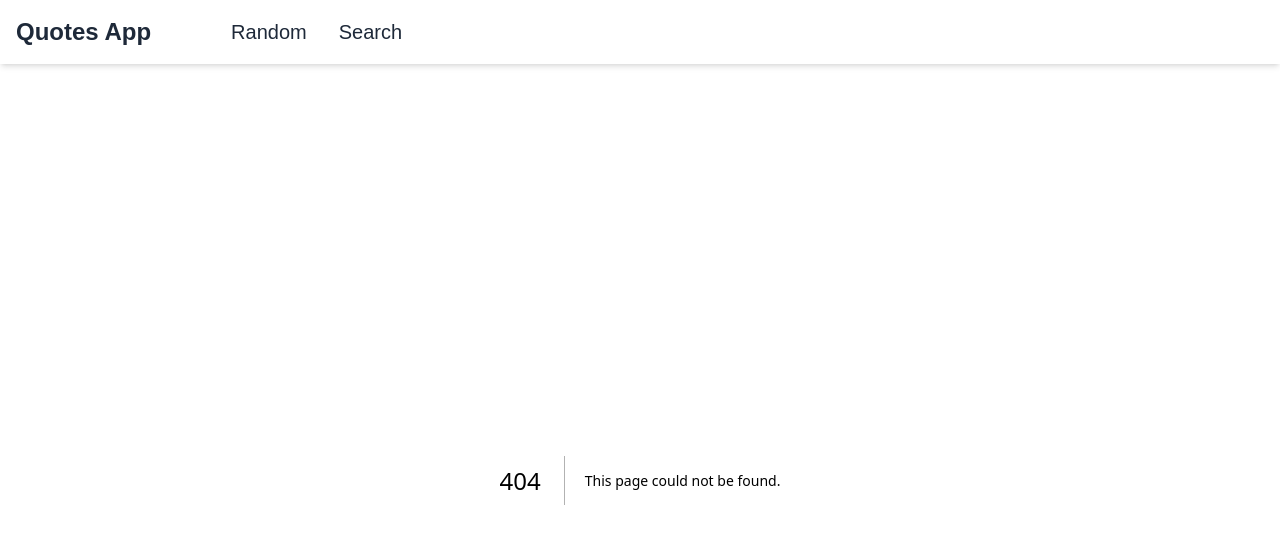
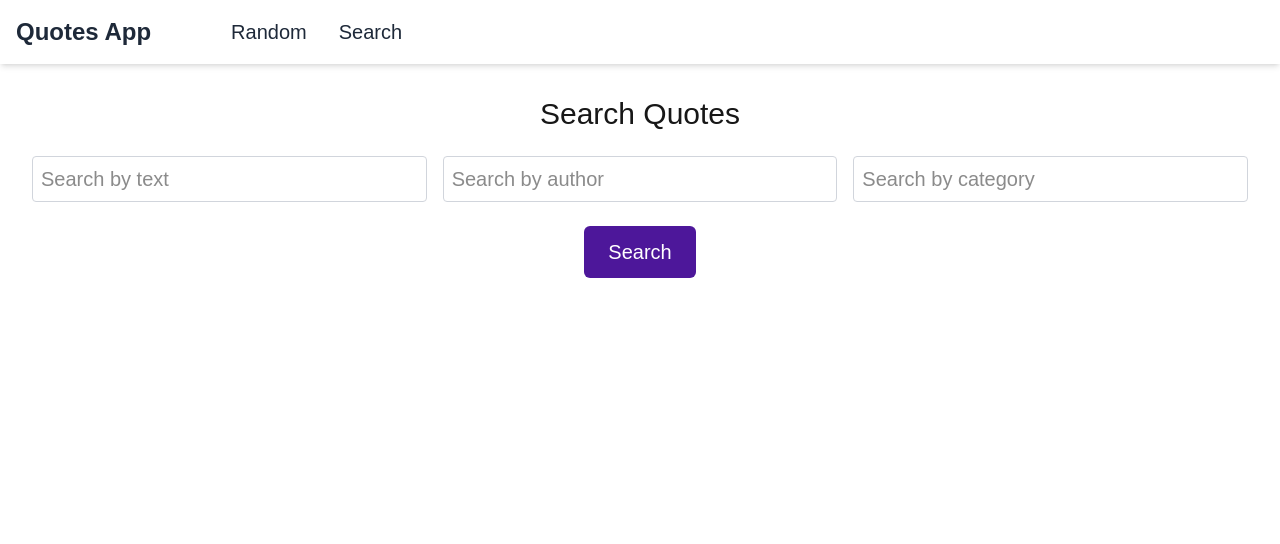
Before and after one commit to BZBaXraM/quotes-next.js-app, a Next.js app: page /search in a window 1280 px wide. Before the commit this address had no page. Shown: the top 544 px of the page. Built offline with nearby package versions, Linux system fonts and the light colour scheme.

Commit message:
added a search page for search quotes from api

```diff
--- a/app/components/Quotes.tsx
+++ b/app/components/Quotes.tsx
@@ -10,7 +10,7 @@ const Quotes = ({ quotes }: QuotesProps) => {
 			{quotes.map((quote) => (
 				<div
 					key={quote.id}
-					className="bg-white
+					className="bg-gray-100
 						dark:bg-gray-800
 						p-4 shadow-md rounded-lg"
 				>
--- a/app/page.tsx
+++ b/app/page.tsx
@@ -24,6 +24,9 @@ export default function Home() {
 
 	return (
 		<div className="p-4">
+			<h1 className="text-3xl mb-6 text-center dark:text-white">
+				Random Quotes
+			</h1>
 			<div className="text-center mb-6">
 				<Button onClick={fetchQuotes} text={"Get Random Quotes"} />
 			</div>
--- /dev/null
+++ b/app/search/page.tsx
@@ -0,0 +1,86 @@
+"use client";
+import { Quote } from "@/models/quote";
+import { useState } from "react";
+import Button from "../components/Button";
+import Quotes from "../components/Quotes";
+
+const createSearchQuery = (text: string, author: string, category: string) => {
+	const params = new URLSearchParams();
+
+	if (text) params.append("text", text);
+	if (author) params.append("author", author);
+	if (category) params.append("category", category);
+
+	params.append("limit", "10");
+
+	return params.toString();
+};
+
+const Search = () => {
+	const [text, setText] = useState<string>("");
+	const [author, setAuthor] = useState<string>("");
+	const [category, setCategory] = useState<string>("");
+	const [quotes, setQuotes] = useState<Quote[]>([]);
+	const [searchSubmitted, setSearchSubmitted] = useState<boolean>(false);
+	useState<boolean>(false);
+
+	const handleSearch = async () => {
+		try {
+			setSearchSubmitted(true);
+			const query = createSearchQuery(text, author, category);
+			const response = await fetch(
+				`http://localhost:3000/quotes?${query}`
+			);
+			const data = await response.json();
+			setQuotes(data);
+		} catch (error) {
+			console.log(`Error fetching quotes: ${error}`);
+		}
+	};
+
+	return (
+		<div className="p-4">
+			<h1 className="text-3xl mb-6 text-center dark:text-white">
+				Search Quotes
+			</h1>
+			<div className="text-xl grid grid-cols-1 md:grid-cols-3 gap-4 mb-6">
+				<input
+					type="text"
+					placeholder="Search by text"
+					value={text}
+					onChange={(e) => setText(e.target.value)}
+					className="p-2 border border-gray-300 rounded dark:bg-gray-800 dark:border"
+				/>
+				<input
+					type="text"
+					placeholder="Search by author"
+					value={author}
+					onChange={(e) => setAuthor(e.target.value)}
+					className="p-2 border border-gray-300 rounded dark:bg-gray-800 dark:border"
+				/>
+				<input
+					type="text"
+					placeholder="Search by category"
+					value={category}
+					onChange={(e) => setCategory(e.target.value)}
+					className="p-2 border border-gray-300 rounded dark:bg-gray-800 dark:border"
+				/>
+			</div>
+			<div className="text-center mb-6">
+				<Button onClick={handleSearch} text="Search" />
+			</div>
+
+			{quotes.length > 0 ? (
+				<Quotes quotes={quotes} />
+			) : (
+				searchSubmitted && (
+					<p className="text-2xl pt-10 text-center text-gray-600 dark:text-gray-400">
+						No quotes found.
+					</p>
+				)
+			)}
+		</div>
+	);
+};
+
+export default Search;
```
